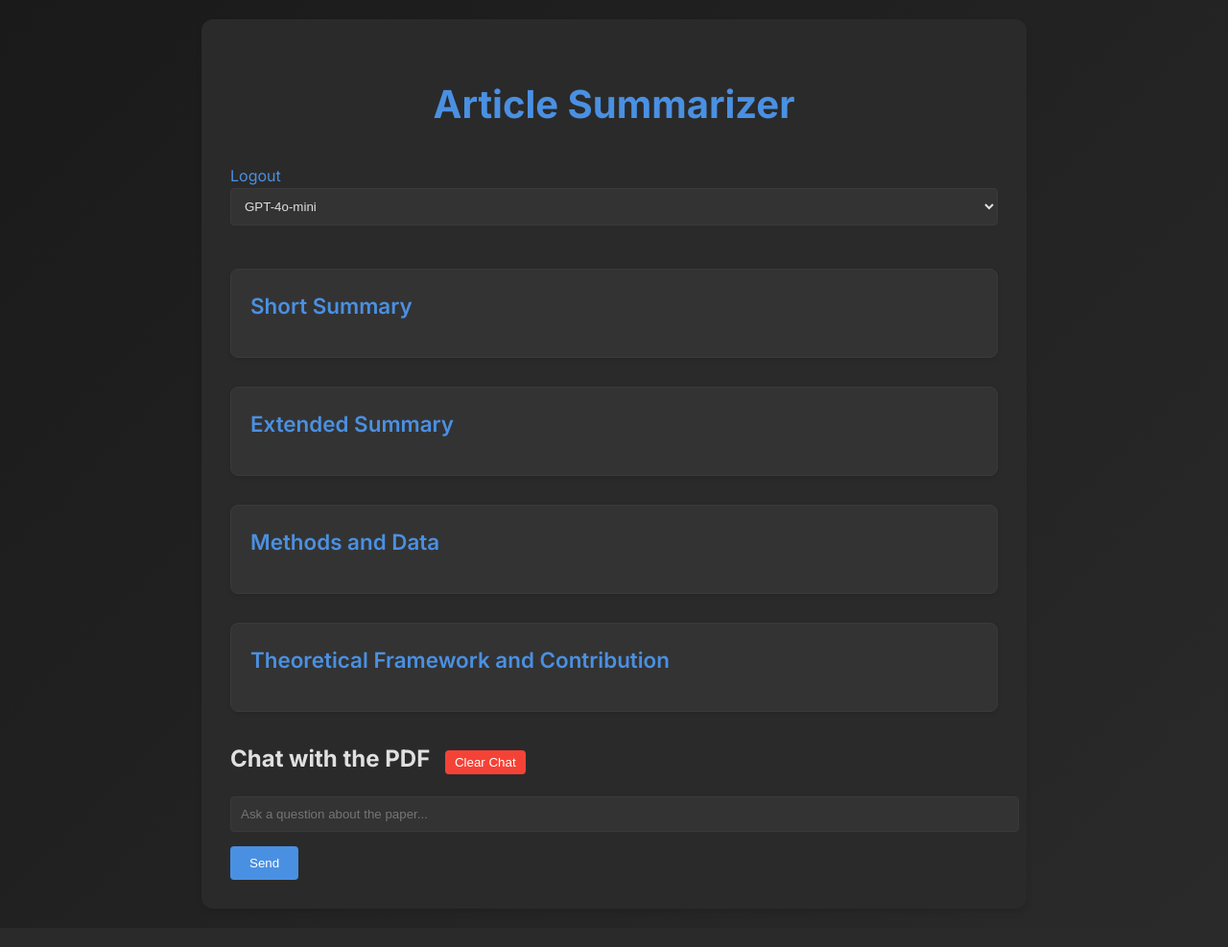
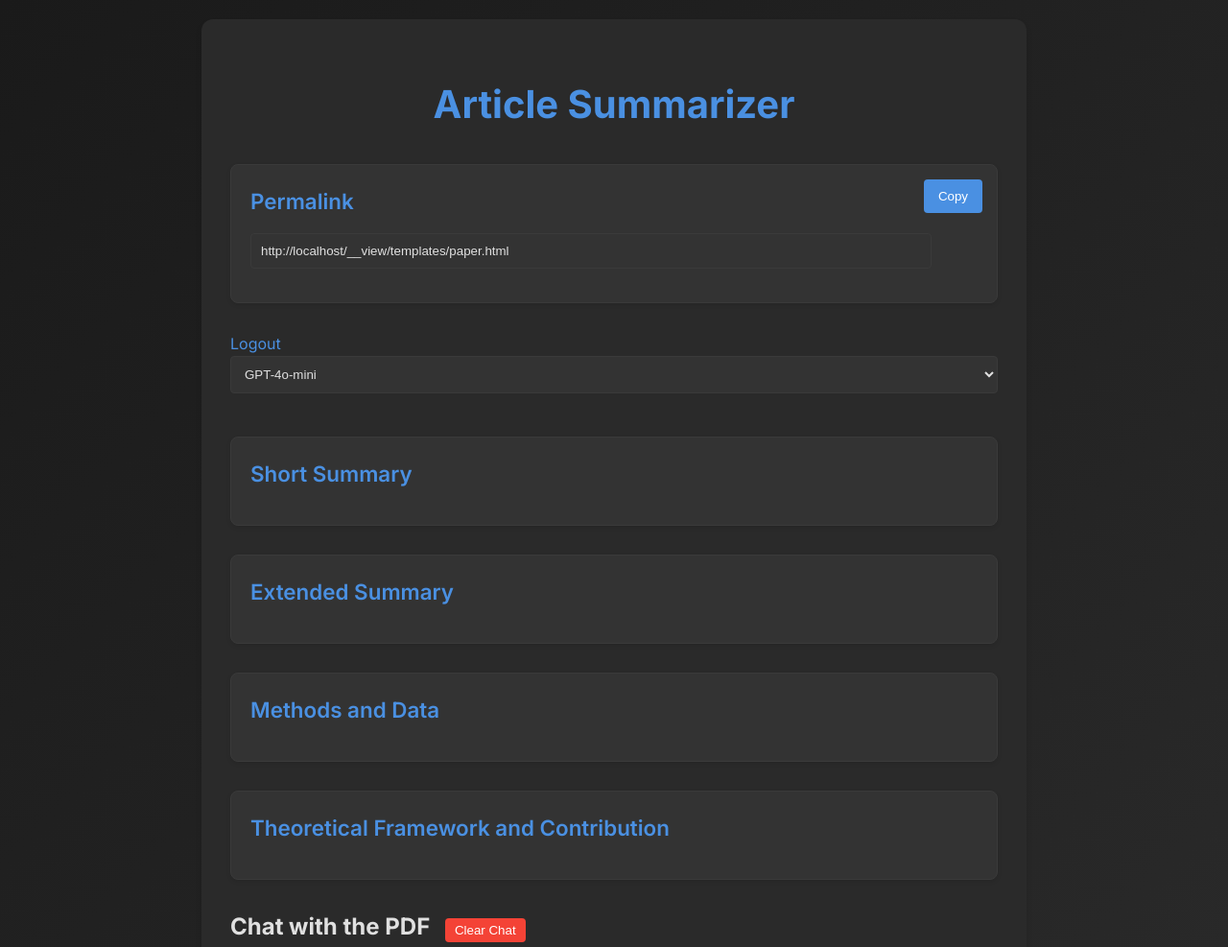
Before and after one commit to tcspears/article_summaries, a Flask app: template templates/paper.html in a window 1280 px wide. Shown: the top 987 px of the page at 96% size. Before the commit the page ends 917 px from the top, so only its background shows below. Run offline with Flask 3, Linux system fonts and the light colour scheme; the template is opened without the code that fills it, so the values that code supplies are empty; parts of the project's set-up code (start-up, migrations or seed data) failed here and were passed over.

Commit message:
Improved style of paper.html template

```diff
--- a/static/css/style.css
+++ b/static/css/style.css
@@ -143,10 +143,38 @@ button:hover {
 
 .filename {
     font-size: 1.2em;
-    color: #666;
+    color: #4CAF50; /* Changed to green */
     margin-top: 0;
     margin-bottom: 20px;
     word-break: break-word;
+}
+
+.permalink {
+    margin-bottom: 30px;
+}
+
+.permalink input[type="text"] {
+    width: calc(100% - 70px);
+    padding: 10px;
+    margin-right: 10px;
+    border: 1px solid var(--border-color);
+    border-radius: 4px;
+    background-color: var(--summary-bg);
+    color: var(--text-color);
+}
+
+.permalink .copy-btn {
+    padding: 10px 15px;
+    background-color: var(--primary-color);
+    color: white;
+    border: none;
+    border-radius: 4px;
+    cursor: pointer;
+    transition: background-color 0.3s ease;
+}
+
+.permalink .copy-btn:hover {
+    background-color: var(--hover-color);
 }
 
 @media (max-width: 600px) {
--- a/templates/paper.html
+++ b/templates/paper.html
@@ -12,6 +12,11 @@
     <div class="container">
         <h1><a href="{{ url_for('index') }}">Article Summarizer</a></h1>
         <h2 class="filename">{{ filename }}</h2>
+        <div class="permalink summary">
+            <h2>Permalink</h2>
+            <input type="text" id="permalinkInput" value="{{ request.url }}" readonly>
+            <button onclick="copyPermalink()" class="copy-btn">Copy</button>
+        </div>
         <a href="{{ url_for('logout') }}">Logout</a>
         {% if current_user.is_admin %}
             <a href="{{ url_for('admin') }}">Admin Panel</a>
@@ -115,6 +120,14 @@
                 }
             });
         }
+
+        function copyPermalink() {
+            var permalinkInput = document.getElementById("permalinkInput");
+            permalinkInput.select();
+            permalinkInput.setSelectionRange(0, 99999); // For mobile devices
+            document.execCommand("copy");
+            alert("Permalink copied to clipboard!");
+        }
     </script>
 </body>
 </html>
```
